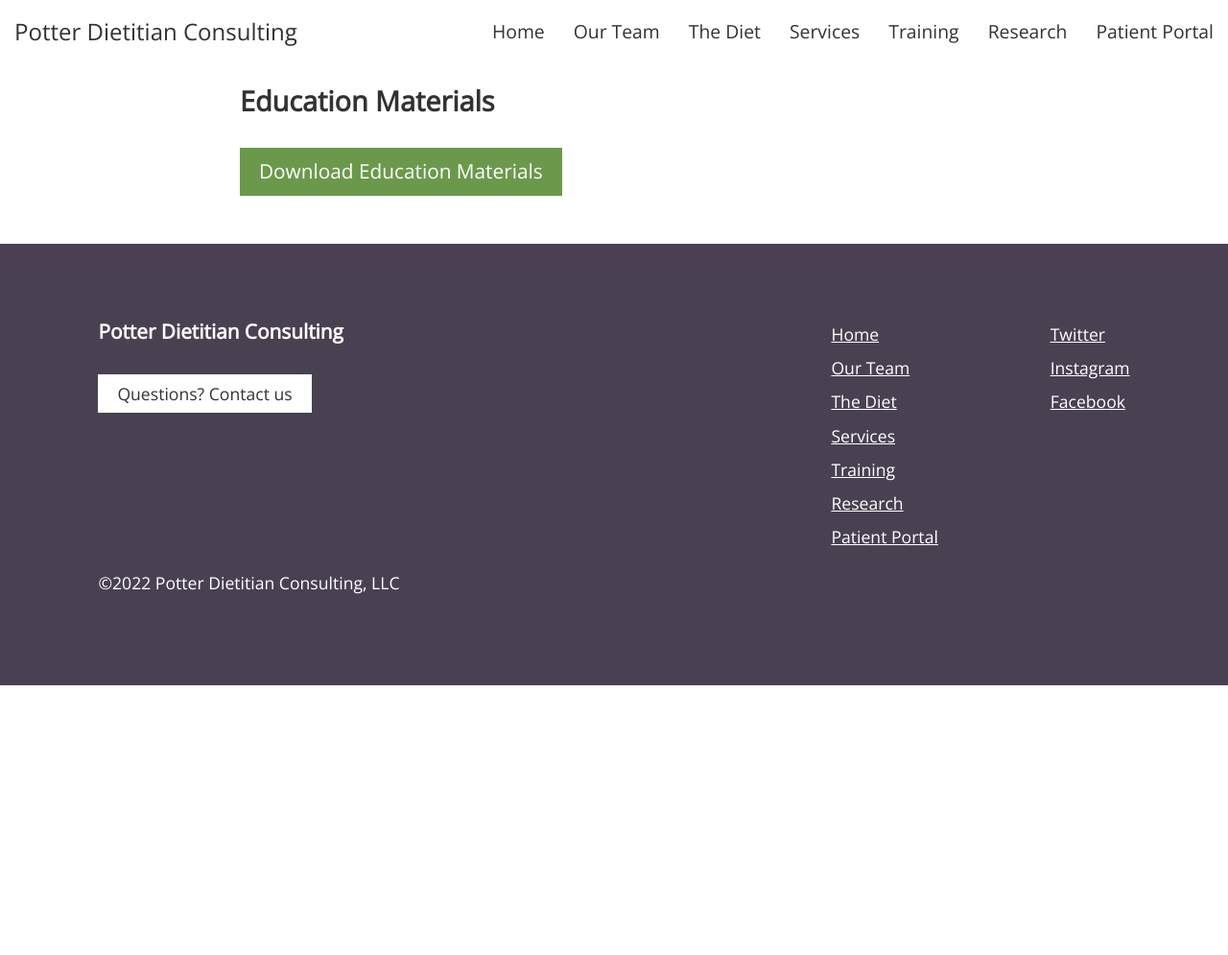
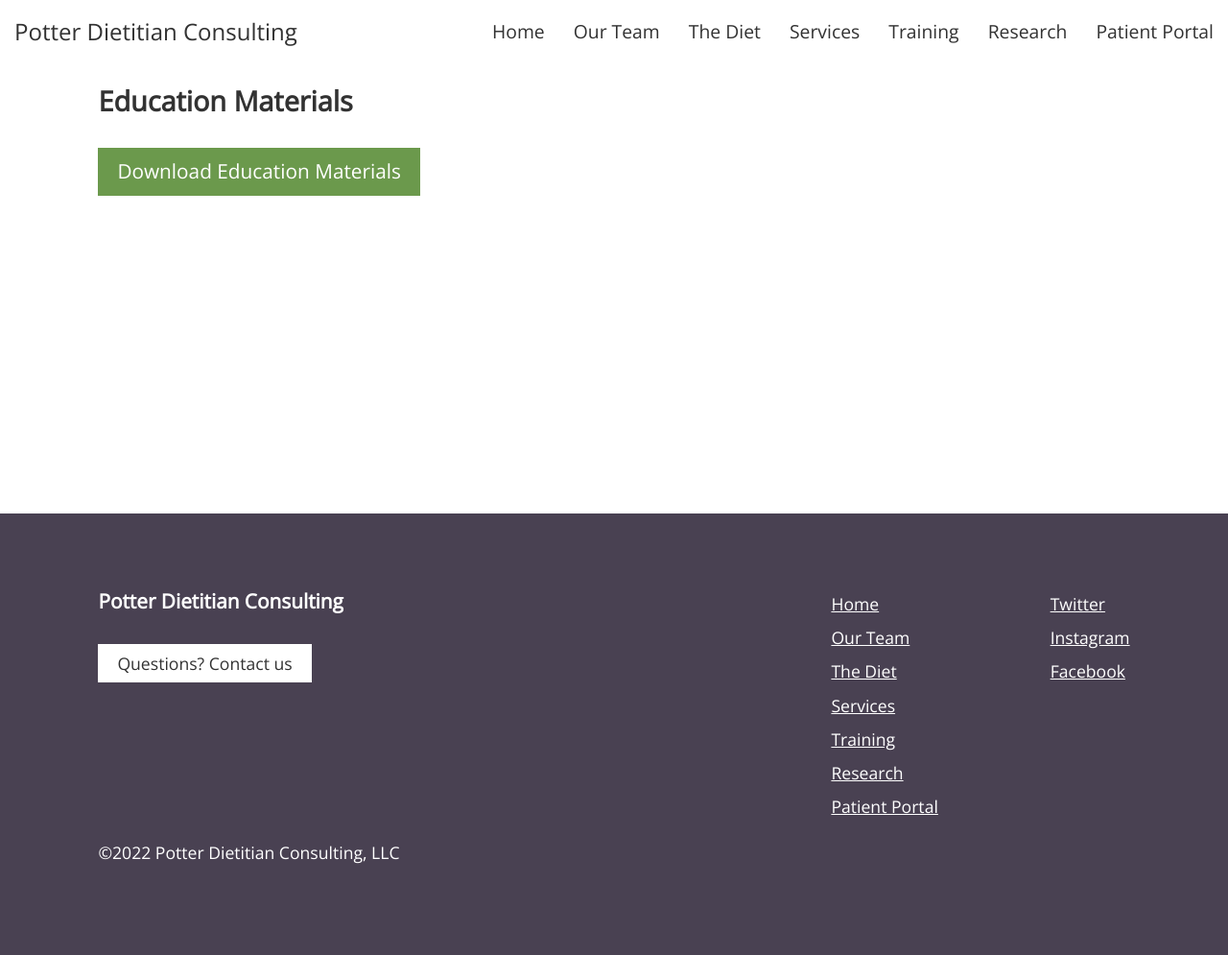
Before and after one commit to janmilosh/potterketo_jekyll, a Jekyll site: the page built from _pages/education_materials.html, in a window 1280 px wide. Shown: the whole page at 96% size. Built offline with Jekyll 4.4.1, drawn with Linux system fonts in a browser that asks for light colours; nearby versions of some CDN libraries; before the commit the page ends 900 px from its top, so only the background shows below that.

Commit message:
Small style fixes

```diff
--- a/_pages/education_materials.html
+++ b/_pages/education_materials.html
@@ -2,7 +2,7 @@
 layout: default
 title: Education Materials
 ---
-<div class="text-container">
+<div class="container education-materials">
   <h1>Education Materials</h1>
   <a href="{{ '/assets/files/potter_keto_diet.pdf' | relative_url }}" class="button" target="_blank">Download Education Materials</a>
 </div>
--- a/_sass/main.scss
+++ b/_sass/main.scss
@@ -29,6 +29,10 @@ body {
   img {
     margin-bottom: 1em;
   }
+}
+
+.container.education-materials {
+  height: 50vh;
 }
 
 img {
--- a/_sass/services.scss
+++ b/_sass/services.scss
@@ -3,16 +3,18 @@
   gap: 50px;
   grid-template-columns: repeat(2, 1fr);
   margin-bottom: 50px;
-
   .service {
     background: $lightGreyGreen;
-    padding: 0 25px 25px;
+    padding: 1px 25px 25px;
   }
 }
 
 @media only screen and (max-width: 600px) {
   .services-grid {
     display: block;
+    .service {
+      margin-bottom: 25px;
+    }
   }
 }
 
```
Also changed, not shown: 3 other files.
